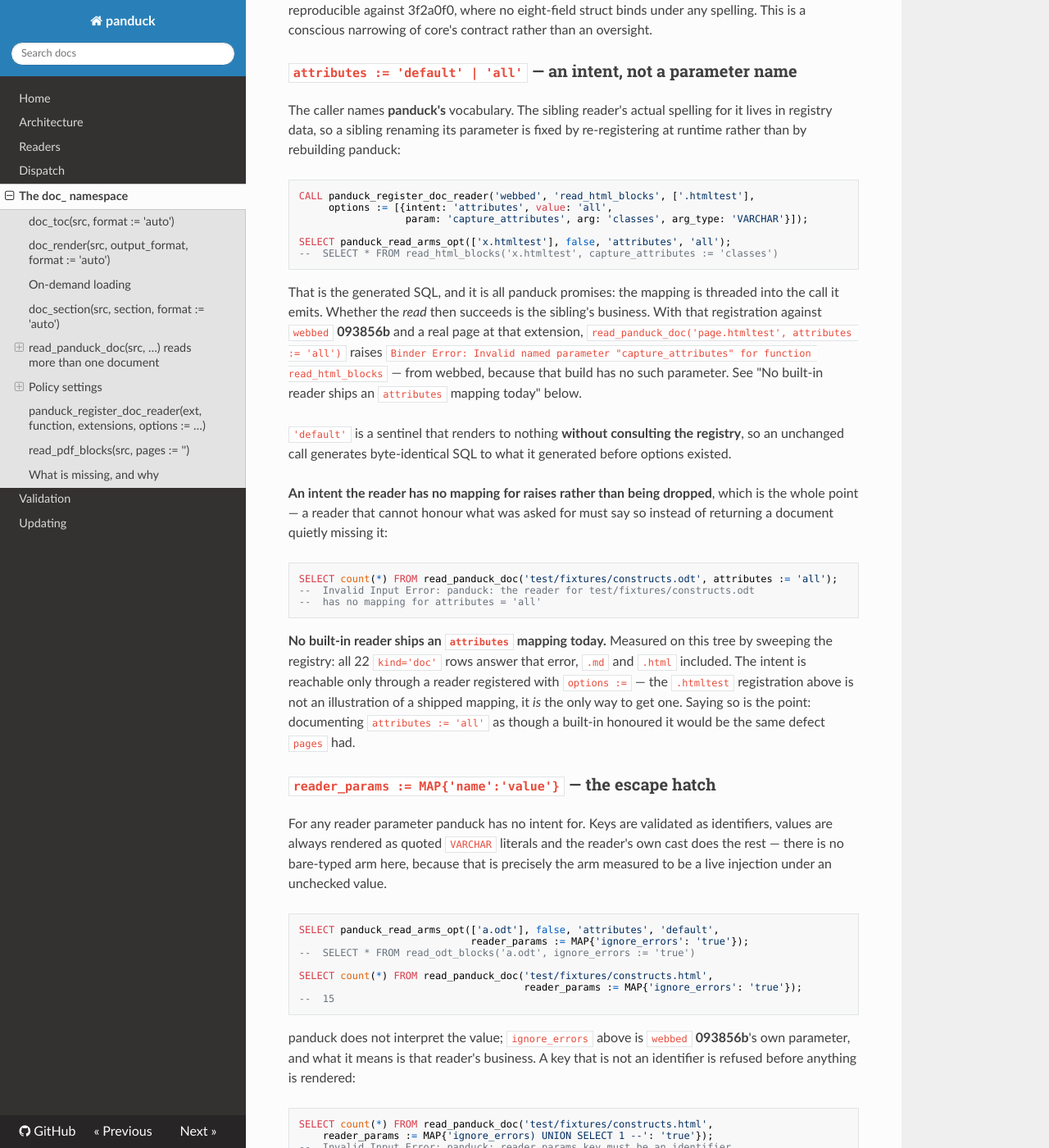
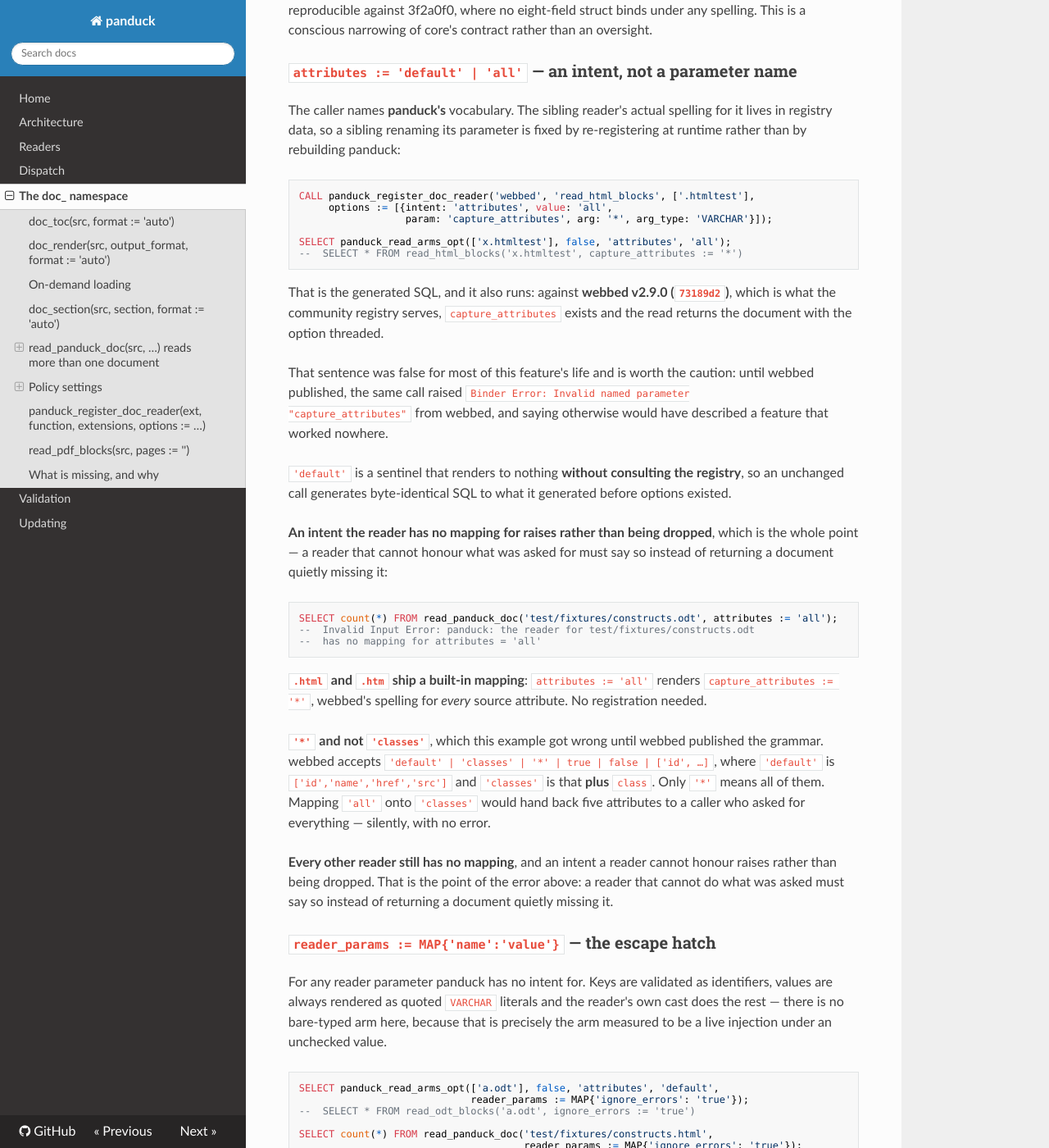
Before and after one commit to teaguesterling/duckdb_panduck, an MkDocs documentation site: the page built from docs/doc_namespace.md, in a window 1280 px wide and 1400 px high, scrolled down 4572 px. Shown: the whole window at 82% size. Built offline with MkDocs 1.6.1, drawn with Linux system fonts in a browser that asks for light colours; nearby versions of some CDN libraries.

Commit message:
attributes := 'all' has a builtin mapping, and its test finally runs
webbed v2.9.0 (73189d2) is SERVED from the community registry -- confirmed by a
clean-directory install, not by the tag existing -- so `capture_attributes` is
real for the first time and two things that were honestly-but-uselessly deferred
can land.

THE TEST THAT EXECUTED NOWHERE NOW EXECUTES. html_attributes.test is the only
assertion in panduck that a SIBLING READER ACTUALLY HONOURS AN OPTION; everything
else proves panduck generates the right SQL, which is a different claim. Its
premise was unreleased webbed, so it sat behind require-env for its whole life --
an assertion that cannot fail, occupying the space where a real check would go.
Gate deleted; it passes. Suite 2330 -> 2338, 22 -> 23 cases.

AND THE MAPPING IS NOW BUILTIN on the .html/.htm rows, so attributes := 'all'
works with nothing registered. Held as DATA on the registry row rather than
compiled into dispatch, so a sibling renaming its parameter stays a
re-registration rather than a panduck rebuild.

'*' AND NOT 'classes', which panduck's own documented example got wrong. webbed's
grammar is 'default' | 'classes' | '*' | true | false | ['id', ...]; 'default' is
['id','name','href','src'] and 'classes' is that PLUS class. Only '*' is all of
them. The example mapped intent 'all' onto 'classes', which would have handed back
five attributes to a caller who asked for everything -- silently, no error. It was
latent only because no build had the parameter; it would have gone live the day
webbed published. Caught by webbed publishing the grammar rather than by any test.

Asserted as a DELTA rather than "> 0": default gives 0 class attributes on the
fixture, 'all' gives more. A mapping to 'classes' would satisfy any threshold this
fixture can produce while being wrong, so the default arm is what makes the number
mean anything.

Closes #11.

test_release 2338 in 23 cases, format-check clean.

Co-Authored-By: Claude Opus 5 <noreply@anthropic.com>
Claude-Session: https://claude.ai/code/session_019nkprWWWSkwuWNmAEoVUs2

````diff
--- a/docs/doc_namespace.md
+++ b/docs/doc_namespace.md
@@ -231,19 +231,20 @@ rather than by rebuilding panduck:
 ```sql
 CALL panduck_register_doc_reader('webbed', 'read_html_blocks', ['.htmltest'],
      options := [{intent: 'attributes', value: 'all',
-                  param: 'capture_attributes', arg: 'classes', arg_type: 'VARCHAR'}]);
+                  param: 'capture_attributes', arg: '*', arg_type: 'VARCHAR'}]);
 
 SELECT panduck_read_arms_opt(['x.htmltest'], false, 'attributes', 'all');
---  SELECT * FROM read_html_blocks('x.htmltest', capture_attributes := 'classes')
+--  SELECT * FROM read_html_blocks('x.htmltest', capture_attributes := '*')
 ```
 
-That is the generated SQL, and it is all panduck promises: the mapping is threaded into the
-call it emits. Whether the *read* then succeeds is the sibling's business. With that
-registration against `webbed` **093856b** and a real page at that extension,
-`read_panduck_doc('page.htmltest', attributes := 'all')` raises
-`Binder Error: Invalid named parameter "capture_attributes" for function read_html_blocks`
-— from webbed, because that build has no such parameter. See "No built-in reader ships an
-`attributes` mapping today" below.
+That is the generated SQL, and it also runs: against **webbed v2.9.0 (`73189d2`)**, which
+is what the community registry serves, `capture_attributes` exists and the read returns the
+document with the option threaded.
+
+That sentence was false for most of this feature's life and is worth the caution: until
+webbed published, the same call raised `Binder Error: Invalid named parameter
+"capture_attributes"` from webbed, and saying otherwise would have described a feature that
+worked nowhere.
 
 `'default'` is a sentinel that renders to nothing **without consulting the registry**, so an
 unchanged call generates byte-identical SQL to what it generated before options existed.
@@ -258,12 +259,19 @@ SELECT count(*) FROM read_panduck_doc('test/fixtures/constructs.odt', attributes
 --  has no mapping for attributes = 'all'
 ```
 
-**No built-in reader ships an `attributes` mapping today.** Measured on this tree by
-sweeping the registry: all 22 `kind='doc'` rows answer that error, `.md` and `.html`
-included. The intent is reachable only through a reader registered with `options :=` — the
-`.htmltest` registration above is not an illustration of a shipped mapping, it *is* the only
-way to get one. Saying so is the point: documenting `attributes := 'all'` as though a
-built-in honoured it would be the same defect `pages` had.
+**`.html` and `.htm` ship a built-in mapping**: `attributes := 'all'` renders
+`capture_attributes := '*'`, webbed's spelling for *every* source attribute. No registration
+needed.
+
+**`'*'` and not `'classes'`**, which this example got wrong until webbed published the
+grammar. webbed accepts `'default' | 'classes' | '*' | true | false | ['id', …]`, where
+`'default'` is `['id','name','href','src']` and `'classes'` is that **plus** `class`. Only
+`'*'` means all of them. Mapping `'all'` onto `'classes'` would hand back five attributes to
+a caller who asked for everything — silently, with no error.
+
+**Every other reader still has no mapping**, and an intent a reader cannot honour raises
+rather than being dropped. That is the point of the error above: a reader that cannot do
+what was asked must say so instead of returning a document quietly missing it.
 
 ### `reader_params := MAP{'name':'value'}` — the escape hatch
 
````
Also changed, not shown: 2 other files.
